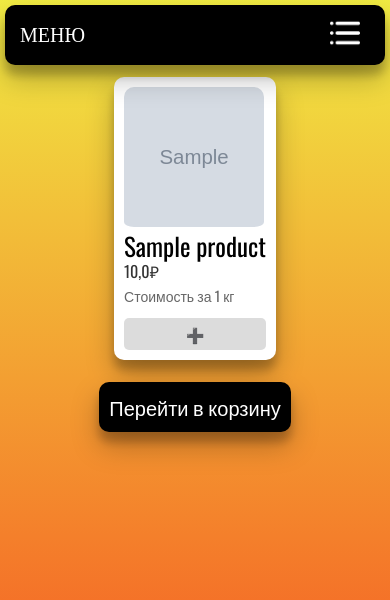
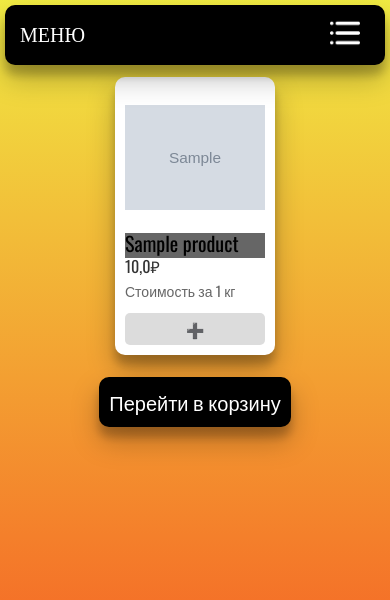
Before and after one commit to rvburov/OnlineStore, a Django app: page / in a window 390 px wide. Shown: the top 600 px of the page. Run offline with Django 5.2, Linux system fonts and the light colour scheme; tables that the repository leaves empty hold one stand-in row (values such as "Sample post"); grey boxes marked "Sample" are stand-in pictures.

```diff
--- a/backend/static/css/desktop_version/cart.css
+++ b/backend/static/css/desktop_version/cart.css
@@ -27,7 +27,7 @@
     width: 100px;
     height: 100px;
     border-radius: 20%;
-    object-fit: cover;
+    object-fit: contain;
     box-sizing: border-box;
 }
 
--- a/backend/static/css/desktop_version/catalog.css
+++ b/backend/static/css/desktop_version/catalog.css
@@ -38,7 +38,7 @@
     border-radius: 10px;
     box-sizing: border-box;
     padding: 10px;
-    max-width: 400px;
+    max-width: 220px;
     box-shadow: 0 14px 28px rgba(0,0,0,0.25), 0 10px 10px rgba(0,0,0,0.22);
     margin: 20px;
 }
@@ -46,7 +46,7 @@
 .product-img {
     width: 200px;
     height: 200px;
-    object-fit: cover;
+    object-fit: contain;
     border-radius: 10px;
     padding-bottom: 5px;
 }
@@ -54,8 +54,9 @@
 /* Дополнительные стили для текста и кнопок */
 
 .product-name {
-    font-size: 30px;
+    font-size: 25px;
     padding-bottom: 10px;
+    background-color: #666;
 }
 
 .product-price {
@@ -149,6 +150,10 @@
     .product {
         margin: 10px;
     }
+    .product-name {
+        font-size: 20px;
+        padding-bottom: 10px;
+    }
     .product-cart-button button{
         margin-bottom: 100px;
         font-size: 20px;
@@ -169,7 +174,6 @@
         margin: 7px;
     }
     .product-name {
-        font-size: 25px;
         padding-bottom: 5px;
     }
     .product-button{
--- a/backend/static/css/desktop_version/orders.css
+++ b/backend/static/css/desktop_version/orders.css
@@ -26,7 +26,7 @@
     width: 100px;
     height: 100px;
     border-radius: 20%;
-    object-fit: cover;
+    object-fit: contain;
     box-sizing: border-box;
 }
 
```
Also changed, not shown: backend/media/products/Изображение.jpeg (added), backend/media/products/Помидор_Азербаиджанскии.jpg (added), backend/media/products/Черешня_желтая.jpg (added).
